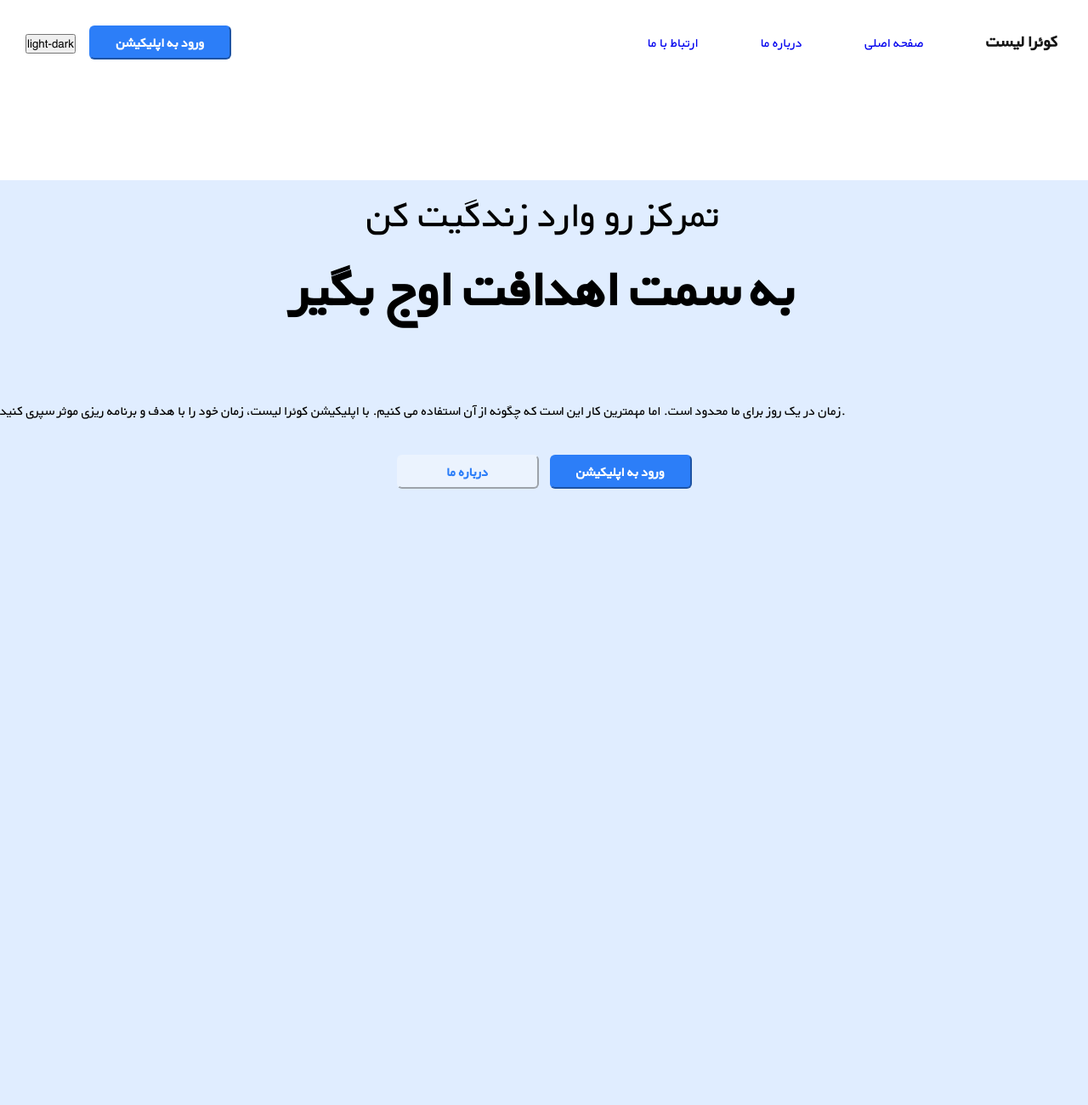
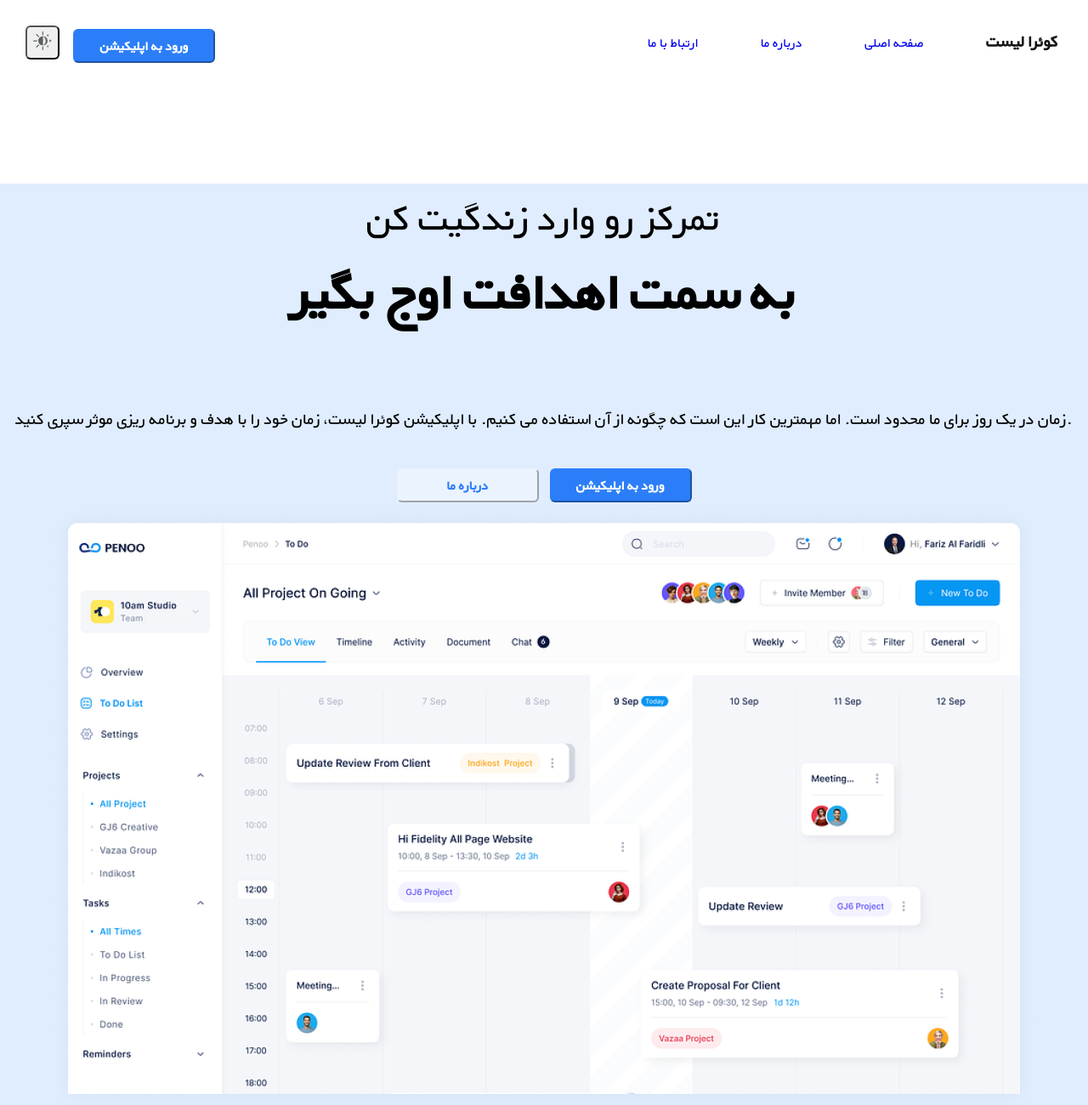
Before and after one commit to AlirezaeDashti/Quera-Project, a plain HTML site: page index.html in a window 1280 px wide. Shown: the top 1300 px of the page at 85% size. Drawn offline with Linux system fonts and the light colour scheme.

Commit message:
html css and images

```diff
--- a/index.html
+++ b/index.html
@@ -13,7 +13,9 @@
   <body>
     <header class="header_layout">
       <div class="header_left_container">
-        <button class="change_mode_button">light-dark</button>
+        <button class="change_mode_button">
+          <img src="light-dark.svg" alt="" />
+        </button>
         <button class="login_button">ورود به اپلیکیشن</button>
       </div>
       <div class="header_right_container">
@@ -35,7 +37,7 @@
         <div>
           <h1>به سمت اهدافت اوج بگیر</h1>
         </div>
-        <div>
+        <div class="quote">
           <p>
             زمان در یک روز برای ما محدود است. اما مهمترین کار این است که چگونه
             از آن استفاده می کنیم. با اپلیکیشن کوئرا لیست، زمان خود را با هدف و
@@ -47,6 +49,9 @@
           <button class="login_button_2">ورود به اپلیکیشن</button>
         </div>
       </div>
+      <div class="image1">
+        <img src="images/pic1.png" alt="" />
+      </div>
     </main>
   </body>
 </html>
--- a/style.css
+++ b/style.css
@@ -30,6 +30,12 @@ main {
     background-color: #E0EDFF;
     height: 2000px;
 
+}
+
+.change_mode_button {
+    border-radius: 6px;
+    width: 2.5rem;
+    height: 2.5rem;
 }
 
 .login_button {
@@ -157,3 +163,10 @@ h1 {
     border-color: #EBF3FE;
     color: #2C7EF8;
 }
+
+.image1 img {
+    margin: auto;
+    padding: auto;
+    display: flex;
+    justify-content: center;
+}
```
Also changed, not shown: images/pic1.png (added), light-dark.svg (added).
